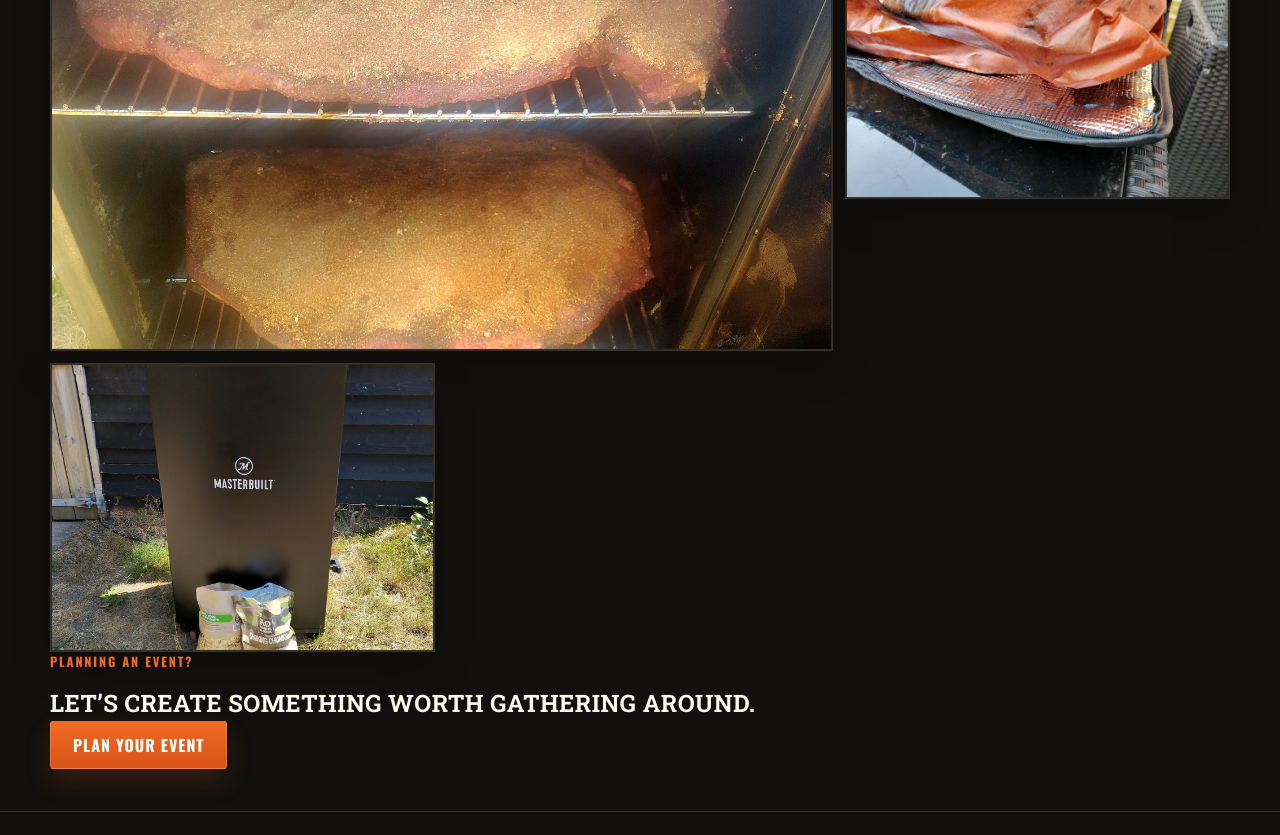
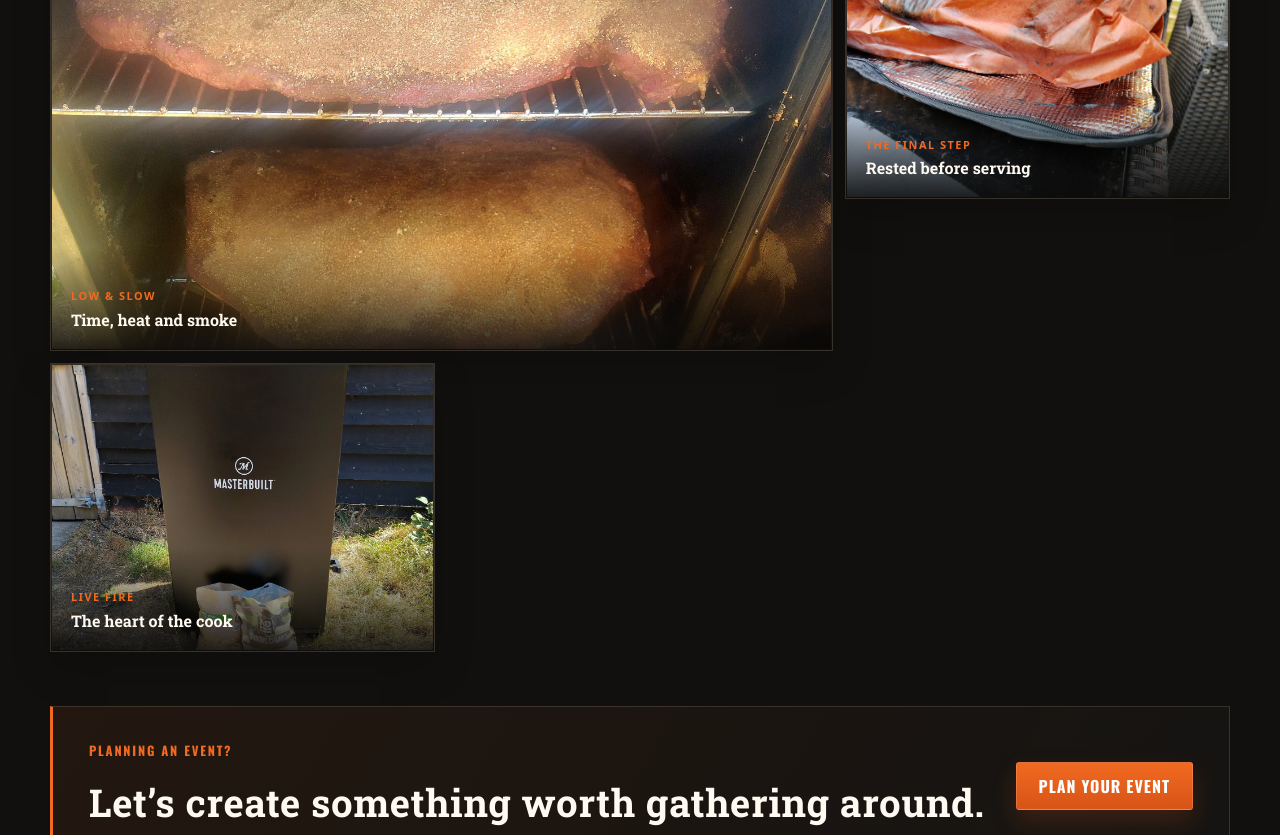
Before and after one commit to stephanbuys1975-beep/buysbraais-website, a website: page gallery/index.html in a window 1280 px wide. Shown: the part 1200-2035 px from the top of the page. Drawn offline with nearby package versions, Linux system fonts and the light colour scheme.

Commit message:
Polish gallery/gallery-v2.css

```diff
--- a/gallery/gallery-v2.css
+++ b/gallery/gallery-v2.css
@@ -10,6 +10,10 @@
 
 .gallery-live-heading h1 {
   margin-bottom: 20px;
+}
+
+.gallery-live-heading h1 span {
+  color: var(--orange-hot);
 }
 
 .gallery-showcase-grid {
@@ -27,6 +31,7 @@
   background: #171411;
   box-shadow: 0 16px 38px rgba(0, 0, 0, .18);
   aspect-ratio: 4 / 3;
+  position: relative;
 }
 
 .gallery-showcase-grid .gallery-live-tile.gallery-feature {
@@ -49,6 +54,53 @@
 .gallery-showcase-grid .gallery-live-tile:hover img {
   transform: scale(1.018);
   filter: brightness(1.035);
+}
+
+.gallery-showcase-grid figcaption {
+  position: absolute;
+  inset: auto 0 0;
+  padding: 42px 20px 18px;
+  display: grid;
+  gap: 3px;
+  background: linear-gradient(transparent, rgba(10, 9, 8, .88));
+  color: var(--white);
+  pointer-events: none;
+}
+
+.gallery-showcase-grid figcaption span {
+  color: var(--orange-hot);
+  font-family: system-ui, sans-serif;
+  font-size: .68rem;
+  font-weight: 800;
+  letter-spacing: .14em;
+  text-transform: uppercase;
+}
+
+.gallery-showcase-grid figcaption strong {
+  font-family: "Roboto Slab", Georgia, serif;
+  font-size: 1rem;
+}
+
+.gallery-cta {
+  margin-top: 54px;
+  padding: 34px 36px;
+  display: flex;
+  align-items: center;
+  justify-content: space-between;
+  gap: 30px;
+  border: 1px solid rgba(241, 223, 192, .14);
+  border-left: 3px solid var(--orange-hot);
+  background: linear-gradient(120deg, rgba(240, 106, 33, .08), rgba(255, 255, 255, .015));
+}
+
+.gallery-cta h2 {
+  margin: 6px 0 0;
+  font-size: clamp(1.7rem, 3vw, 2.7rem);
+  text-transform: none;
+}
+
+.gallery-cta .button {
+  flex: 0 0 auto;
 }
 
 .gallery-showcase-grid .event-guests img { object-position: center 48%; }
@@ -76,6 +128,11 @@
     grid-column: 1 / -1;
     aspect-ratio: 16 / 9;
   }
+
+  .gallery-cta {
+    align-items: flex-start;
+    flex-direction: column;
+  }
 }
 
 @media (max-width: 520px) {
@@ -98,4 +155,14 @@
     grid-column: 1;
     aspect-ratio: 4 / 3;
   }
+
+
+  .gallery-showcase-grid figcaption {
+    padding: 38px 16px 14px;
+  }
+
+  .gallery-cta {
+    margin-top: 38px;
+    padding: 26px 22px;
+  }
 }
```
